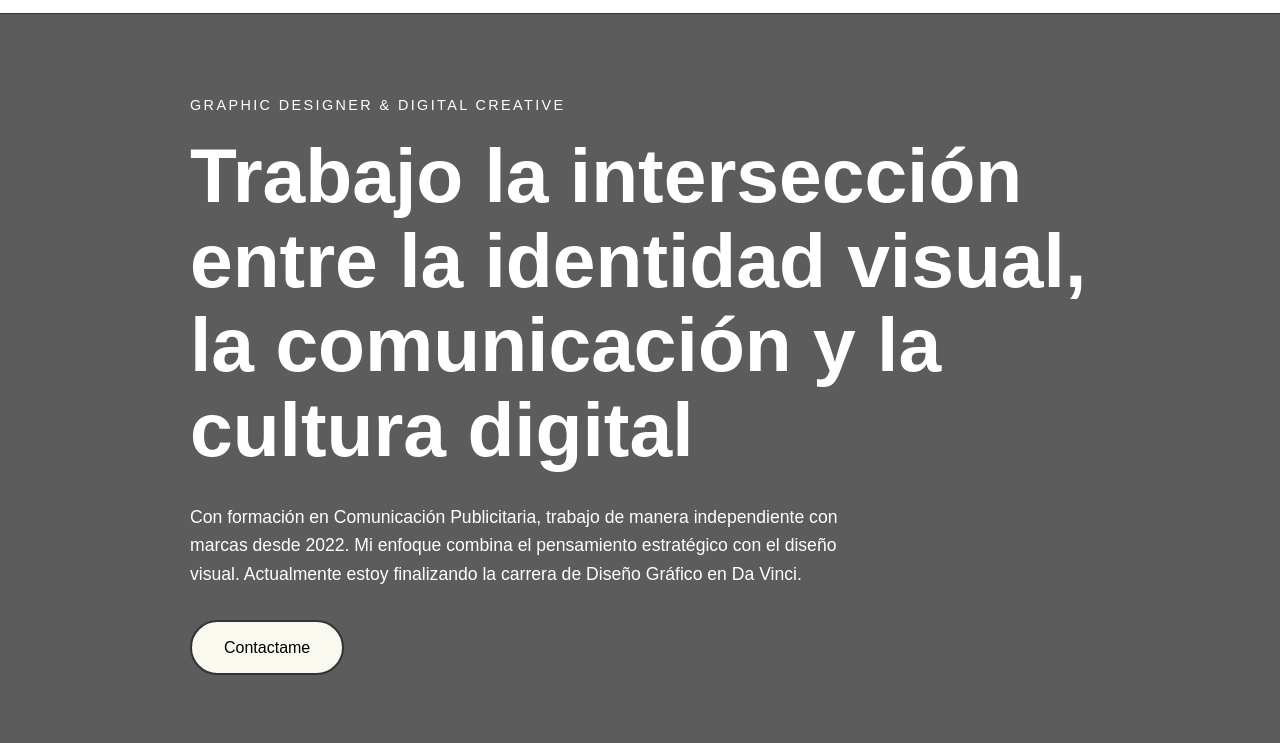
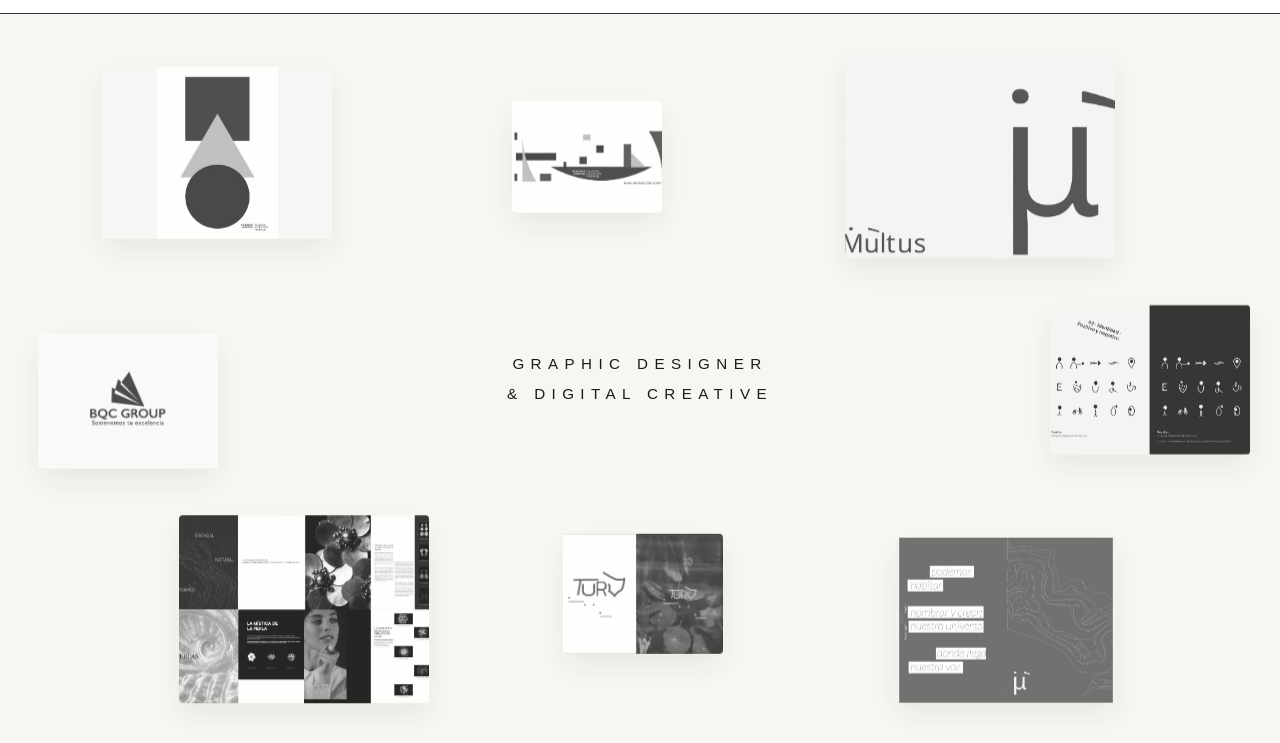
Before and after one commit to paulabertin-jpg/portfolio-paula-bertin, a plain HTML site: page index.html in a window 1280 px wide. Shown: the part 57-800 px from the top of the page. Drawn offline with Linux system fonts and the light colour scheme.

Commit message:
Nueva portada con trabajos flotantes y presentación en Sobre mí
- La portada pasa a un fondo claro con solo "Graphic Designer & Digital
  Creative" en el centro y miniaturas de proyectos que flotan y se mueven
  con el mouse en distintas capas (js/inicio.js). Están en blanco y negro
  y toman color al pasar el mouse; al hacer clic llevan a Proyectos.
- El título y el párrafo de presentación se mueven al comienzo de
  Sobre mí, en una nueva sección.

Co-Authored-By: Claude Opus 5.5 <noreply@anthropic.com>
Claude-Session: https://claude.ai/code/session_01CFmjSWJuiWyi4QAf9Mgupy

```diff
--- a/css/inicio.css
+++ b/css/inicio.css
@@ -1,61 +1,153 @@
 /* ==========================================================
-   INICIO.CSS — estilos específicos de index.html
+   INICIO.CSS — portada con trabajos flotantes
    ========================================================== */
 
 #inicio {
-    min-height: 85vh;
-    padding: 5rem 5%;
-    background-color: #5d5c5c;
-    color: #ffffff;
+    position: relative;
+    min-height: calc(100vh - 70px);
+    background-color: #f7f6f0;
+    color: #1a1a1a;
     display: flex;
     align-items: center;
+    justify-content: center;
+    overflow: hidden;
+    padding: 6rem 5%;
 }
 
-#inicio > div {
-    width: 90%;
-    max-width: 900px;
-    margin: auto;
+/* ---------- Texto central ---------- */
+.inicio-texto {
+    position: relative;
+    z-index: 2;
+    text-align: center;
+    pointer-events: none;   /* deja pasar el mouse a las imágenes */
 }
 
-.small-tittle {
-    font-size: 0.9rem;
-    letter-spacing: 0.15rem;
+.inicio-titulo {
+    font-size: 0.95rem;
+    font-weight: 500;
+    letter-spacing: 0.4rem;
+    line-height: 2;
     text-transform: uppercase;
-    margin-bottom: 1rem;
+    color: #1a1a1a;
 }
 
-#inicio h2 {
-    font-size: clamp(2.5rem, 6vw, 5rem);
-    line-height: 1.1;
-    margin-bottom: 2rem;
+/* ---------- Trabajos flotantes ---------- */
+.flotantes {
+    position: absolute;
+    inset: 0;
+    z-index: 1;
 }
 
-#inicio > div > p:not(.small-tittle) {
-    max-width: 700px;
-    font-size: 1.1rem;
+.flotante {
+    --mx: 0px;
+    --my: 0px;
+    position: absolute;
+    display: block;
+    transform: translate(var(--mx), var(--my));
+    animation: aparecer-flotante 1s ease-out both;
 }
 
-#inicio .btn {
-    margin-top: 2rem;
+/* cada imagen además "respira" con un flote suave */
+.flotante img {
+    display: block;
+    width: 100%;
+    aspect-ratio: 4 / 3;
+    object-fit: cover;
+    border-radius: 4px;
+    filter: grayscale(1);
+    opacity: 0.85;
+    box-shadow: 0 12px 30px rgba(0, 0, 0, 0.08);
+    transition: filter 0.5s, opacity 0.5s, transform 0.5s;
+    animation: flotar-suave 7s ease-in-out infinite;
 }
 
-
-#inicio > div > * {
-    animation: aparecer 0.8s ease-out both;
+.flotante:hover img {
+    filter: grayscale(0);
+    opacity: 1;
+    transform: scale(1.06);
 }
 
-#inicio > div > *:nth-child(2) { animation-delay: 0.15s; }
-#inicio > div > *:nth-child(3) { animation-delay: 0.3s; }
-#inicio > div > *:nth-child(4) { animation-delay: 0.45s; }
+/* nombre del proyecto que aparece al pasar el mouse */
+.flotante span {
+    position: absolute;
+    left: 0;
+    top: calc(100% + 0.5rem);
+    font-size: 0.7rem;
+    letter-spacing: 0.1rem;
+    text-transform: uppercase;
+    white-space: nowrap;
+    opacity: 0;
+    transform: translateY(-4px);
+    transition: opacity 0.4s, transform 0.4s;
+}
+
+.flotante:hover span {
+    opacity: 1;
+    transform: translateY(0);
+}
+
+/* posición, tamaño y ritmo de cada imagen */
+.f1 { top: 8%;  left: 8%;  width: 230px; animation-delay: 0.1s; }
+.f2 { top: 7%;  left: 66%; width: 270px; animation-delay: 0.25s; }
+.f3 { top: 44%; left: 3%;  width: 180px; animation-delay: 0.4s; }
+.f4 { top: 40%; left: 82%; width: 200px; animation-delay: 0.55s; }
+.f5 { top: 70%; left: 14%; width: 250px; animation-delay: 0.7s; }
+.f6 { top: 72%; left: 70%; width: 220px; animation-delay: 0.85s; }
+.f7 { top: 12%; left: 40%; width: 150px; animation-delay: 1s; }
+.f8 { top: 72%; left: 44%; width: 160px; animation-delay: 1.15s; }
+
+.f2 img, .f5 img { animation-duration: 9s; }
+.f3 img, .f6 img { animation-duration: 6s; animation-delay: -2s; }
+.f4 img, .f7 img { animation-duration: 8s; animation-delay: -4s; }
+
+@keyframes flotar-suave {
+    0%, 100% { translate: 0 0; }
+    50%      { translate: 0 -10px; }
+}
+
+@keyframes aparecer-flotante {
+    from { opacity: 0; }
+    to   { opacity: 1; }
+}
+
+/* El título de la portada entra con un fundido */
+.inicio-titulo {
+    animation: aparecer 1s ease-out 0.3s both;
+}
+
+/* Sin animaciones para quien las tiene desactivadas en su sistema */
+@media (prefers-reduced-motion: reduce) {
+    .flotante img { animation: none; }
+}
 
 /* ---------- Responsive ---------- */
+@media (max-width: 1024px) {
+    .f1 { width: 150px; }
+    .f2 { width: 170px; }
+    .f5 { width: 160px; }
+    .f6 { width: 140px; }
+    .f3, .f4 { display: none; }
+}
+
+/* Celular: menos imágenes, más chicas, arriba y abajo del texto */
 @media (max-width: 768px) {
     #inicio {
         min-height: auto;
-        padding: 4rem 5%;
+        min-height: 80vh;
+        padding: 4rem 6%;
     }
 
-    #inicio > div > p:not(.small-tittle) {
-        font-size: 1rem;
+    .f3, .f4, .f7, .f8 { display: none; }
+
+    .f1 { top: 3%;  left: 6%;  width: 120px; }
+    .f2 { top: 5%;  left: 60%; width: 130px; }
+    .f5 { top: auto; bottom: 4%; left: 8%;  width: 125px; }
+    .f6 { top: auto; bottom: 6%; left: 58%; width: 120px; }
+
+    .flotante span { display: none; }
+
+    .inicio-titulo {
+        font-size: 0.8rem;
+        letter-spacing: 0.3rem;
     }
 }
--- a/index.html
+++ b/index.html
@@ -24,13 +24,43 @@
 
     <main>
         <section id="inicio">
-            <div>
-                <p class="small-tittle"> Graphic Designer & Digital Creative </p>
-                <h2> Trabajo la intersección entre la identidad visual, la comunicación y la cultura digital </h2>
-                <p>Con formación en Comunicación Publicitaria, trabajo de manera independiente con marcas desde 2022.
-                Mi enfoque combina el pensamiento estratégico con el diseño visual.
-                Actualmente estoy finalizando la carrera de Diseño Gráfico en Da Vinci.</p>
-                <a href="./pag/contacto.html" class="btn">Contactame</a>
+            <div class="flotantes" aria-hidden="true">
+                <a class="flotante f1" href="./pag/proyectos.html" data-profundidad="0.06" tabindex="-1">
+                    <img src="img/bauhaus6.jpg" alt="">
+                    <span>Merch Bauhaus</span>
+                </a>
+                <a class="flotante f2" href="./pag/proyectos.html" data-profundidad="0.035" tabindex="-1">
+                    <img src="img/multus2.jpg" alt="">
+                    <span>Identidad Multus</span>
+                </a>
+                <a class="flotante f3" href="./pag/proyectos.html" data-profundidad="0.05" tabindex="-1">
+                    <img src="img/bqc1.jpg" alt="">
+                    <span>Rebranding BQC Group</span>
+                </a>
+                <a class="flotante f4" href="./pag/proyectos.html" data-profundidad="0.025" tabindex="-1">
+                    <img src="img/senaletica2.jpg" alt="">
+                    <span>Señalética MALBA Puertos</span>
+                </a>
+                <a class="flotante f5" href="./pag/proyectos.html" data-profundidad="0.045" tabindex="-1">
+                    <img src="img/celedonio.jpg" alt="">
+                    <span>Catálogo Celedonio</span>
+                </a>
+                <a class="flotante f6" href="./pag/proyectos.html" data-profundidad="0.03" tabindex="-1">
+                    <img src="img/multus3.jpg" alt="">
+                    <span>Tarjeta Multus</span>
+                </a>
+                <a class="flotante f7" href="./pag/proyectos.html" data-profundidad="0.055" tabindex="-1">
+                    <img src="img/bauhaus4.jpg" alt="">
+                    <span>Taza Bauhaus</span>
+                </a>
+                <a class="flotante f8" href="./pag/proyectos.html" data-profundidad="0.04" tabindex="-1">
+                    <img src="img/Turu.png" alt="">
+                    <span>Marca Turu</span>
+                </a>
+            </div>
+
+            <div class="inicio-texto">
+                <h2 class="inicio-titulo">Graphic Designer<br>&amp; Digital Creative</h2>
             </div>
         </section>
     </main>
@@ -58,5 +88,6 @@
             </div>
         </div>
     </footer>
+    <script src="js/inicio.js" defer></script>
 </body>
 </html>
--- /dev/null
+++ b/js/inicio.js
@@ -0,0 +1,37 @@
+/* ==========================================================
+   INICIO.JS — las imágenes de la portada siguen al mouse
+   Cada imagen tiene una "profundidad": las más profundas se
+   mueven más, y eso genera el efecto de capas.
+   ========================================================== */
+
+const flotantes = document.querySelectorAll('.flotante');
+const quieto = window.matchMedia('(prefers-reduced-motion: reduce)').matches;
+
+let objetivoX = 0, objetivoY = 0;   // hacia dónde va el mouse
+let actualX = 0, actualY = 0;       // posición suavizada
+
+if (!quieto && flotantes.length) {
+    window.addEventListener('mousemove', (e) => {
+        // posición del mouse respecto del centro de la pantalla (-0.5 a 0.5)
+        objetivoX = e.clientX / window.innerWidth - 0.5;
+        objetivoY = e.clientY / window.innerHeight - 0.5;
+    });
+
+    function animar() {
+        // se acerca de a poco al objetivo para que el movimiento sea suave
+        actualX += (objetivoX - actualX) * 0.06;
+        actualY += (objetivoY - actualY) * 0.06;
+
+        flotantes.forEach((el) => {
+            const p = parseFloat(el.dataset.profundidad);
+            const x = -actualX * p * window.innerWidth;
+            const y = -actualY * p * window.innerHeight;
+            el.style.setProperty('--mx', x.toFixed(1) + 'px');
+            el.style.setProperty('--my', y.toFixed(1) + 'px');
+        });
+
+        requestAnimationFrame(animar);
+    }
+
+    animar();
+}
```
Also changed, not shown: css/sobremi.css (+41 -0 lines), pag/sobremi.html (+8 -0 lines).
